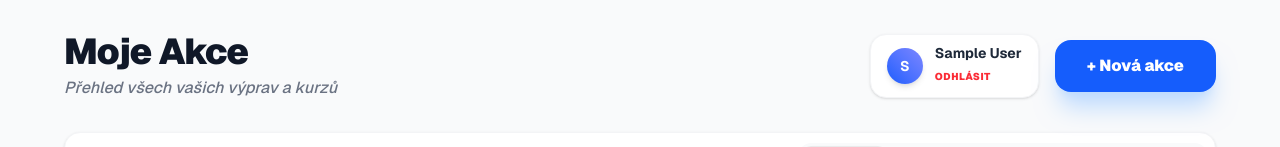
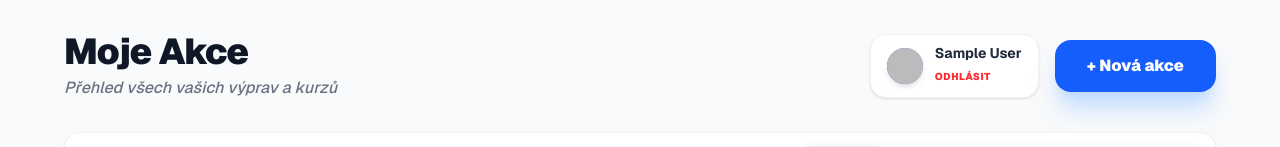
Before and after one commit to jirigranat47/planovacprogramu, a Next.js app: page / in a window 1280 px wide. Shown: the top 147 px of the page. Built offline with nearby package versions, Linux system fonts and the light colour scheme; no server answers; the database is empty; sample sign-in values are in the browser's storage.

Commit message:
feat: add client-side dashboard component for managing events, including creation, deletion, duplication, archiving, search, and role-based filtering.

```diff
--- a/src/components/DashboardClient.tsx
+++ b/src/components/DashboardClient.tsx
@@ -115,8 +115,16 @@ export default function DashboardClient({ session }: { session: any }) {
             <div className="flex items-center gap-4 w-full md:w-auto">
               {session?.user && (
                 <div className="hidden lg:flex items-center gap-3 bg-white px-4 py-2.5 rounded-2xl shadow-sm border border-gray-100">
-                  <div className="w-9 h-9 rounded-full bg-gradient-to-tr from-blue-600 to-indigo-400 flex items-center justify-center text-white font-bold text-sm shadow-md">
-                    {session.user.name?.charAt(0) || session.user.email?.charAt(0) || '?'}
+                  <div className="w-9 h-9 rounded-full bg-gradient-to-tr from-blue-600 to-indigo-400 flex items-center justify-center text-white font-bold text-sm shadow-md overflow-hidden">
+                    {session.user.image ? (
+                      <img
+                        src={session.user.image}
+                        alt={session.user.name || 'Avatar'}
+                        className="w-full h-full object-cover"
+                      />
+                    ) : (
+                      session.user.name?.charAt(0) || session.user.email?.charAt(0) || '?'
+                    )}
                   </div>
                   <div>
                     <div className="text-sm font-bold text-gray-800 leading-tight">{session.user.name || 'Uživatel'}</div>
```
